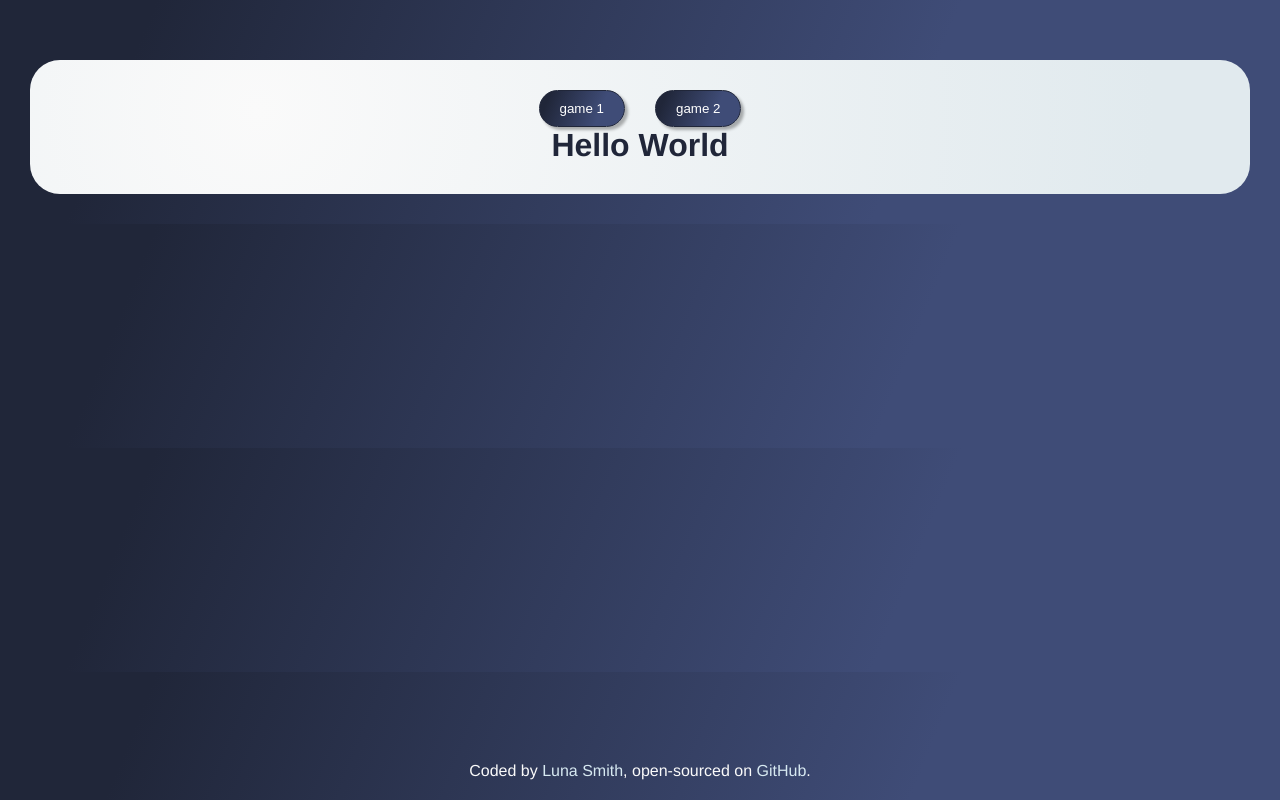
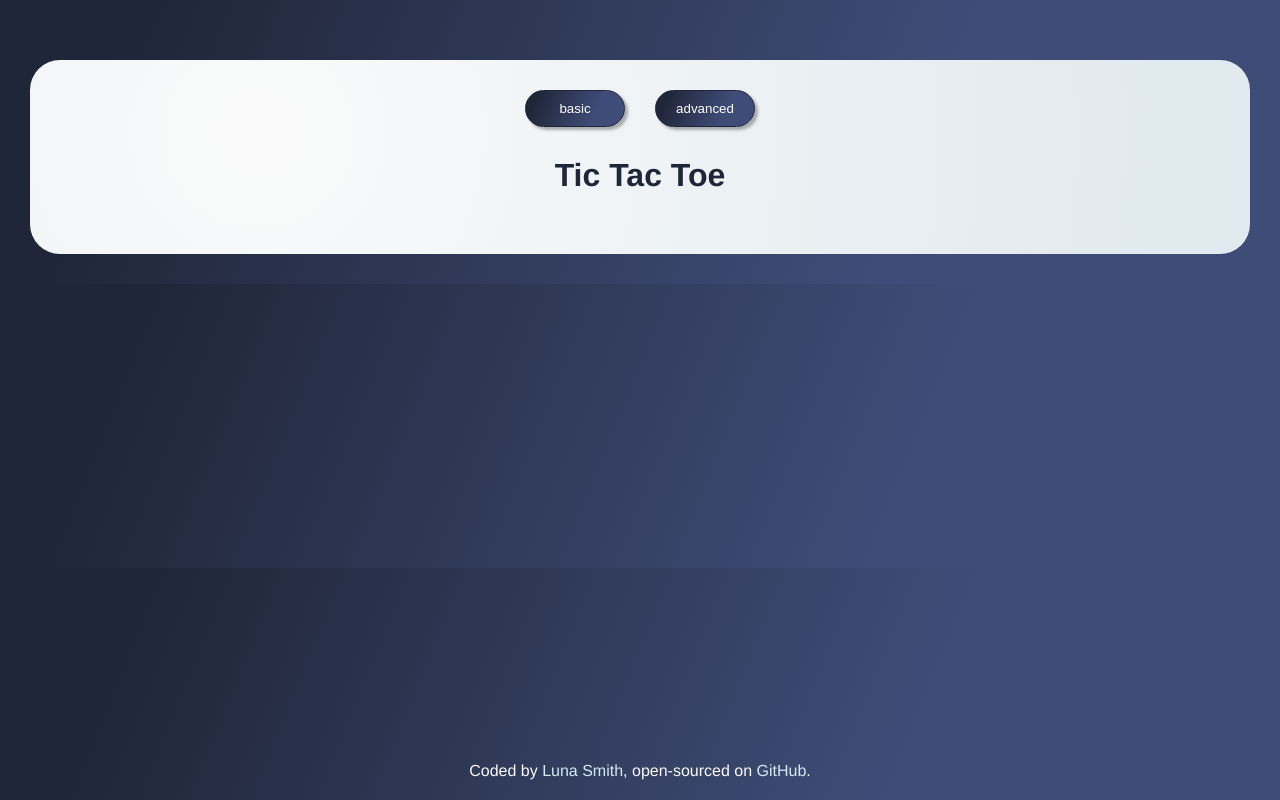
Before and after one commit to Lu-Smith/tic_tac_toe_vue, a Vue app: page / in a window 1280 px wide. Built offline with nearby package versions, Linux system fonts and the light colour scheme.

Commit message:
Updated header content

```diff
--- a/src/App.vue
+++ b/src/App.vue
@@ -1,6 +1,6 @@
 <template>
   <MainHeader />
-  <h1>Hello World</h1>
+  <h1>Tic Tac Toe</h1>
   <MainFooter />
 </template>
 
--- a/src/assets/global.css
+++ b/src/assets/global.css
@@ -17,4 +17,9 @@ button {
     box-shadow: 3px 3px 3px rgba(0, 0, 0, 0.3);
     color: white;
     border: 1px solid rgb(32, 38, 57);
+    width: 100px;
 }
+
+h1 {
+    margin: 30px 0;
+}
--- a/src/components/MainHeader.vue
+++ b/src/components/MainHeader.vue
@@ -1,7 +1,7 @@
 <template>
     <header>
-        <button>game 1</button>
-        <button>game 2</button>
+        <button>basic</button>
+        <button>advanced</button>
     </header>
 </template>
 
@@ -18,5 +18,4 @@ header {
     align-items: center;
     justify-content: center;
 }
-
 </style>
```
